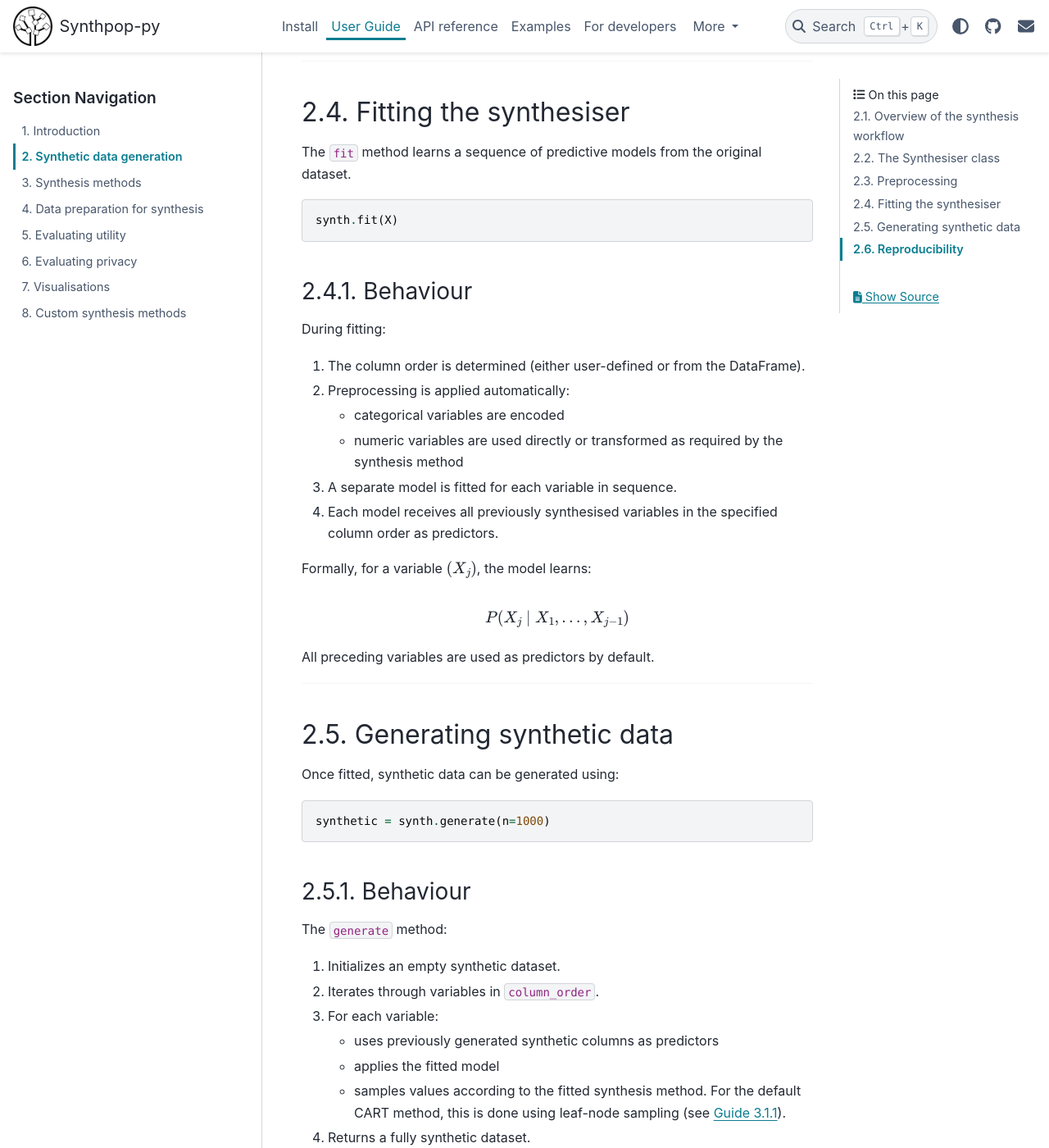
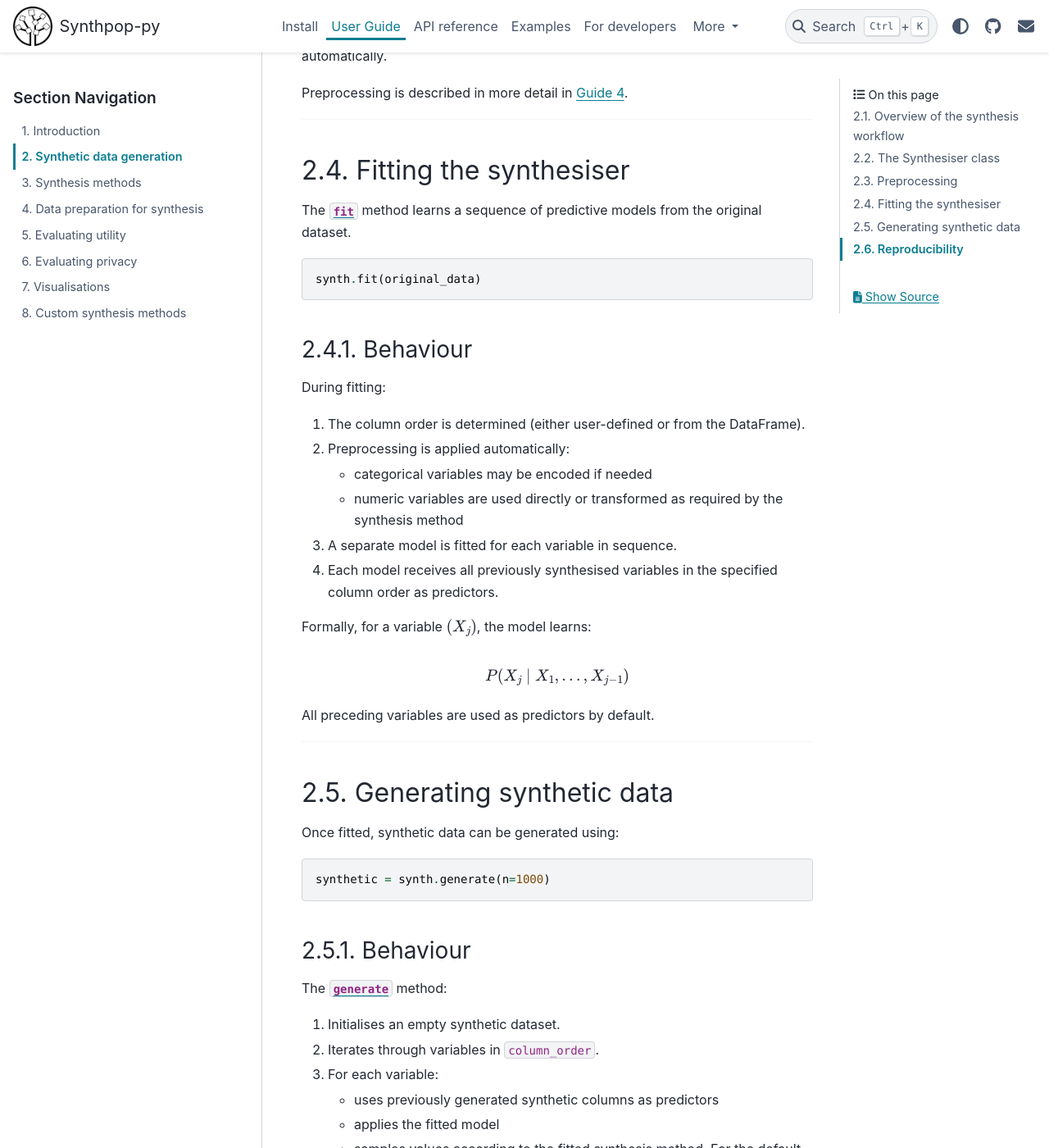
Before and after one commit to duonl/synthpop-py, a Sphinx documentation site: the page built from docs/source/user_guides/2_synthetic_data_generation.md, in a window 1280 px wide and 1400 px high, scrolled down 3493 px. Shown: the whole window at 82% size. Built offline with Sphinx 7.4.7 and the PyData theme 0.15.4, drawn with Linux system fonts in a browser that asks for light colours; some of the changed text lies outside the part shown.

Commit message:
add more api reference links

````diff
--- a/docs/source/user_guides/2_synthetic_data_generation.md
+++ b/docs/source/user_guides/2_synthetic_data_generation.md
@@ -1,6 +1,6 @@
 # 2. Synthetic data generation
 
-This section describes how synthetic data is generated using **synthpop-py**, including the role of the `Synthesiser`, synthesis methods, preprocessing, and the sequential modelling procedure.
+This section describes how synthetic data is generated using **synthpop-py**, including the role of the [`Synthesiser`](../api_reference/synthesiser_class/synthesiser.rst), synthesis methods, preprocessing, and the sequential modelling procedure.
 
 ---
 
@@ -138,10 +140,10 @@ Preprocessing is described in more detail in [Guide 4](4_data_preparation.md).
 
 ## 2.4. Fitting the synthesiser
 
-The `fit` method learns a sequence of predictive models from the original dataset.
+The [`fit`](../api_reference/synthesiser_class/synthesiser.rst) method learns a sequence of predictive models from the original dataset.
 
 ```python
-synth.fit(X)
+synth.fit(original_data)
 ```
 
 ### 2.4.1. Behaviour
@@ -150,7 +152,7 @@ During fitting:
 
 1. The column order is determined (either user-defined or from the DataFrame).
 2. Preprocessing is applied automatically:
-   - categorical variables are encoded
+   - categorical variables may be encoded if needed
    - numeric variables are used directly or transformed as required by the synthesis method
 3. A separate model is fitted for each variable in sequence.
 4. Each model receives all previously synthesised variables in the specified column order as predictors.
@@ -174,9 +176,9 @@ synthetic = synth.generate(n=1000)
 
 ### 2.5.1. Behaviour
 
-The `generate` method:
+The [`generate`](../api_reference/synthesiser_class/synthesiser.rst) method:
 
-1. Initializes an empty synthetic dataset.
+1. Initialises an empty synthetic dataset.
 2. Iterates through variables in `column_order`.
 3. For each variable:
    - uses previously generated synthetic columns as predictors
````
Also changed, not shown: other parts of docs/source/user_guides/2_synthetic_data_generation.md (+6 -4 lines), docs/source/user_guides/1_introduction.md (+1 -1 lines), docs/source/user_guides/3_synthesis_methods.md (+20 -20 lines).
